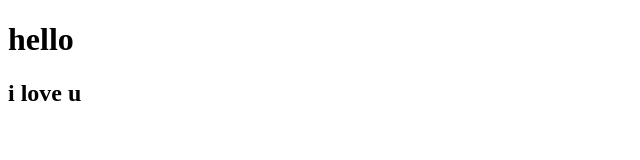
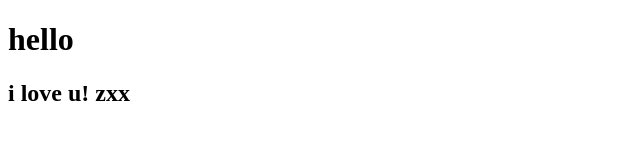
Before and after one commit to Atomzhang/Atomzhang.github.io, a plain HTML site: page index.html in a window 1280 px wide. Shown: the full height of the page, 0-640 px from the left. Drawn offline with Linux system fonts and the light colour scheme.

Commit message:
second
second change

```diff
--- a/index.html
+++ b/index.html
@@ -6,6 +6,7 @@
 </head>
 <body>
 	<h1>hello</h1>
-	<h2>i love u</h2>
+	<h2>i love u! zxx</h2>
+
 </body>
 </html>
```
